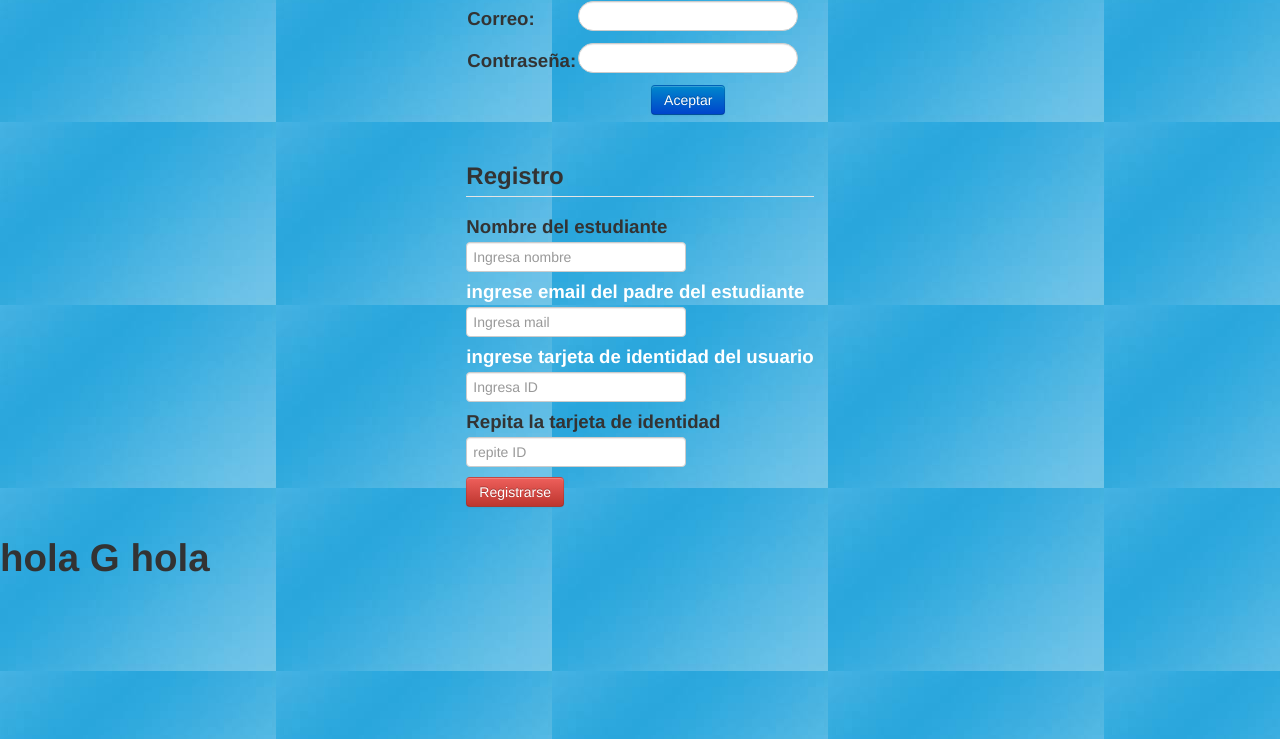
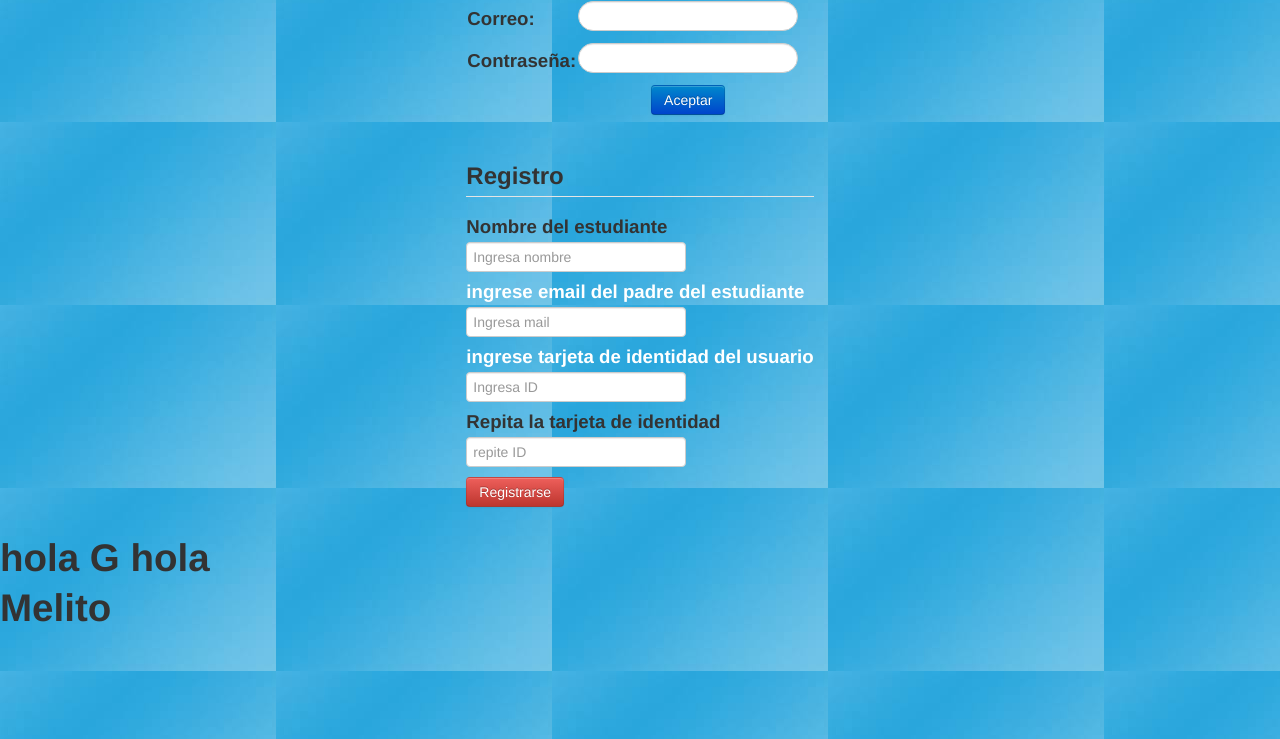
Before and after one commit to BlueC110/BlueCarpeta, a PHP site: page / in a window 1280 px wide. Shown: the part 61-800 px from the top of the page. Run offline with PHP 8.4, Linux system fonts and the light colour scheme.

Commit message:
Puse el nombre de mi perrito

```diff
--- a/index.php
+++ b/index.php
@@ -70,5 +70,6 @@
 		</div></center></div></center>
 
 <h1>hola G hola</h1>
+<h1>Melito</h1>
 </body>
 </html>
```
